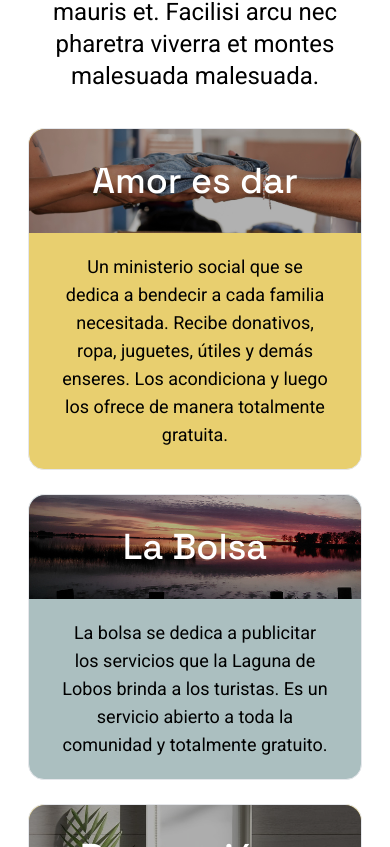
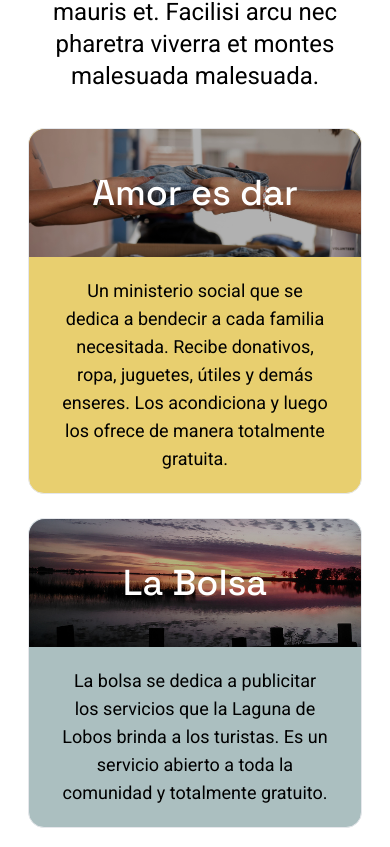
Before and after one commit to FacuMasino/filadelfia-laguna-web, a Next.js app: page / in a window 390 px wide. Shown: the part 4877-5724 px from the top of the page. Built offline with nearby package versions, Linux system fonts and the light colour scheme; what tailwind-gradient-mask-image would draw is missing.

Commit message:
Fix SectionCard rows on mobile

```diff
--- a/src/app/components/SectionCard/index.tsx
+++ b/src/app/components/SectionCard/index.tsx
@@ -25,7 +25,7 @@ const SectionCard = ({
   return (
     <section
       className={cn(
-        "grid md:grid-cols-12 md:grid-rows-1 relative h-full w-full border rounded-2xl text-black -z-10",
+        "grid md:grid-cols-12 grid-cols-1 md:grid-rows-1 grid-rows-[max-content_1fr] relative h-full w-full border rounded-2xl text-black -z-10",
         className
       )}
     >
@@ -46,11 +46,11 @@ const SectionCard = ({
       </div>
       <div
         className={cn(
-          "md:col-span-5 flex flex-col justify-center relative text-center md:px-16 px-8 h-full w-full",
+          "md:col-span-5 flex flex-col justify-center relative text-center md:px-16 px-8 h-[8rem] w-full",
           isImageRight ? "md:col-start-8" : "md:col-start-1"
         )}
       >
-        <h1 className="md:text-black text-white font-spacegrotesk font-medium text-4xl md:hidden py-8 z-10">
+        <h1 className="md:text-black text-white font-spacegrotesk font-medium text-4xl md:hidden py-4 z-10">
           {title}
         </h1>
         <div className="md:hidden absolute left-0 inset-0 bg-black opacity-30 rounded-b-none rounded-2xl z-0"></div>
```
